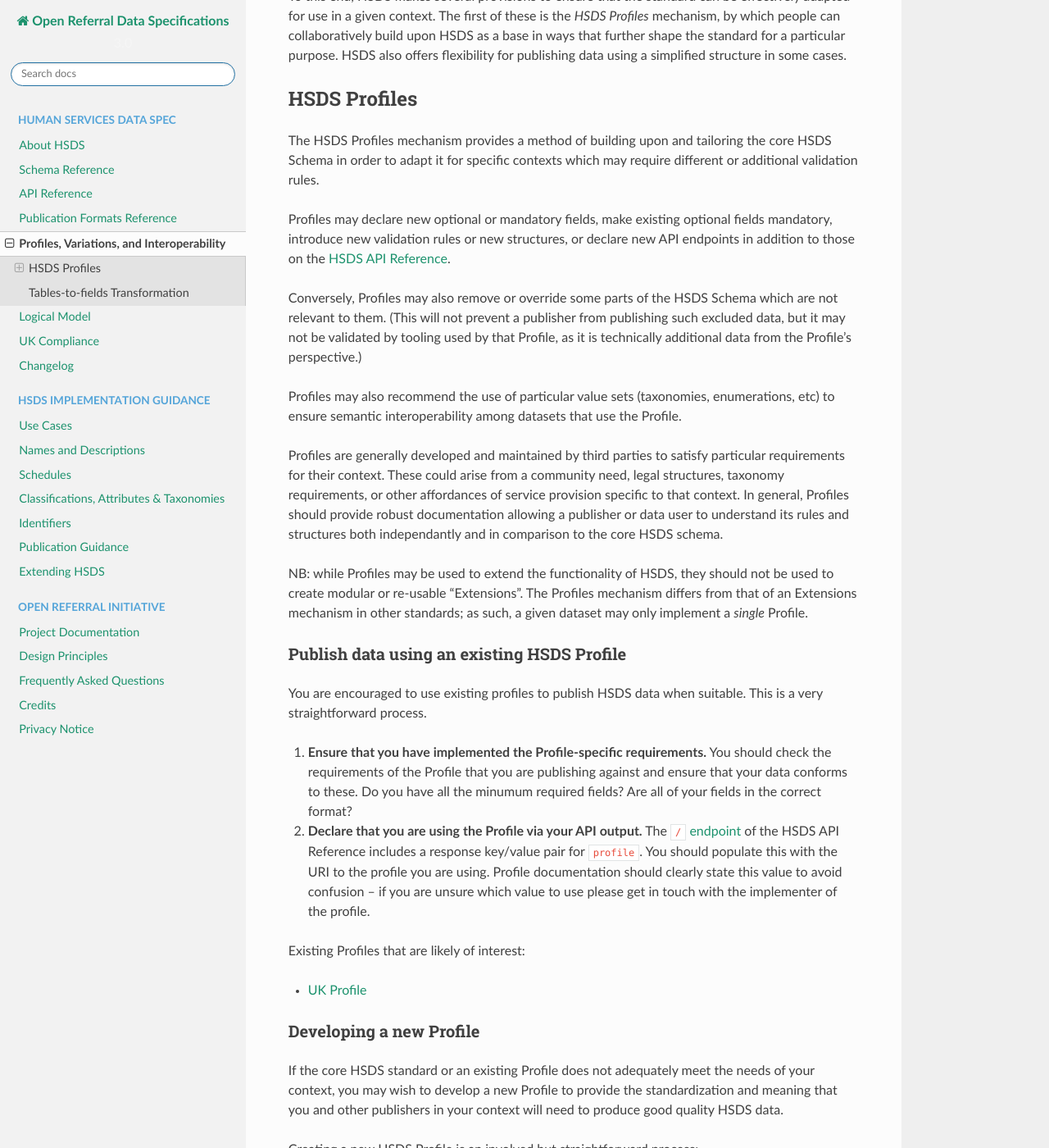
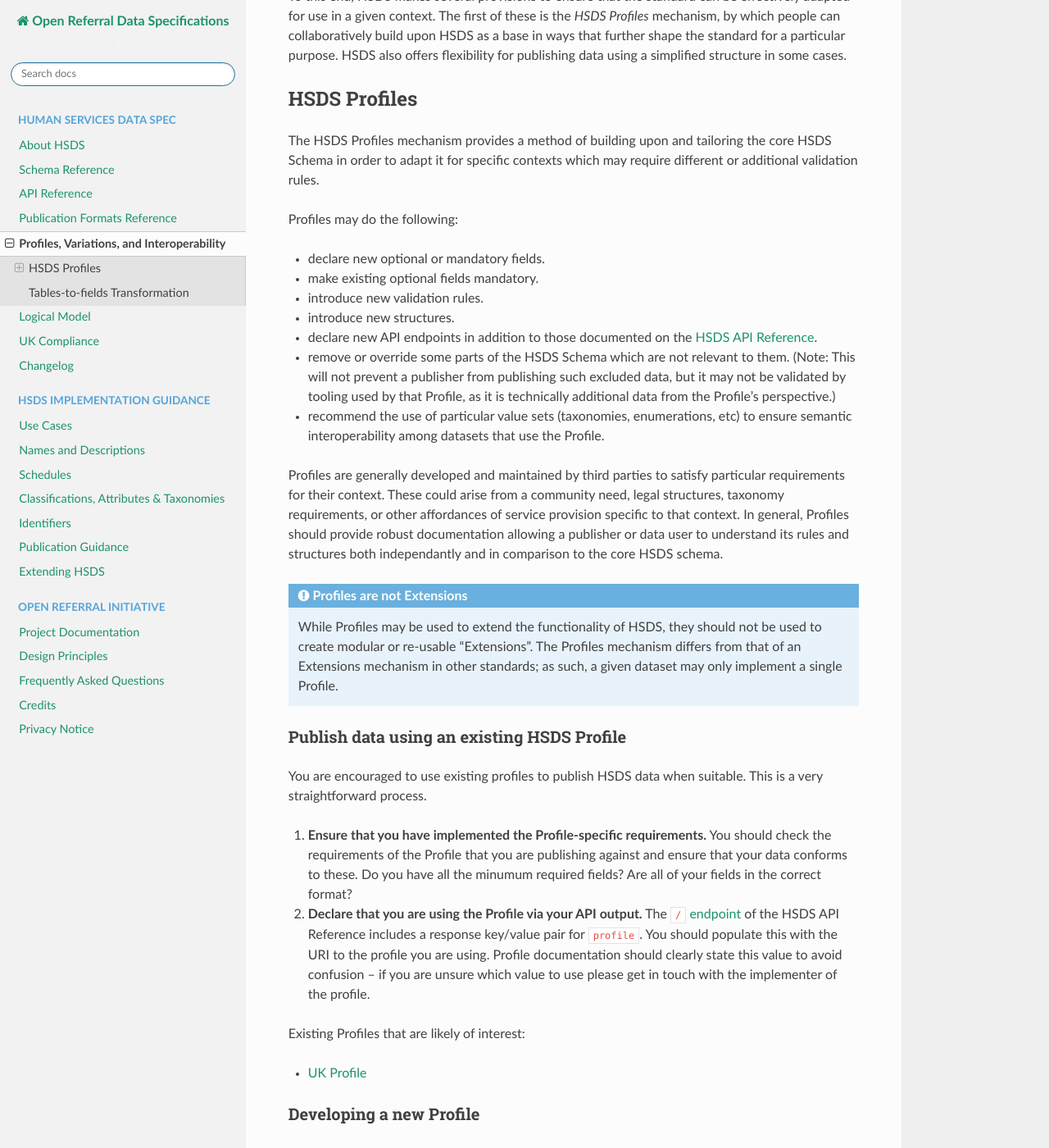
Before and after one commit to openreferral/specification, a Sphinx documentation site: the page built from docs/hsds/variations_interoperability.md, in a window 1280 px wide and 1400 px high, scrolled down 392 px. Shown: the whole window at 82% size. Built offline with Sphinx 7.4.7 and the Read the Docs theme 2.0.0, drawn with Linux system fonts in a browser that asks for light colours; a script that is not in the unit is left out; comment, search, counter and statistics services are not loaded; some of the changed text lies outside the part shown.

Commit message:
Amend Profiles documentation responding to DS comments

````diff
--- a/docs/hsds/variations_interoperability.md
+++ b/docs/hsds/variations_interoperability.md
@@ -12,15 +12,21 @@ To this end, HSDS makes several provisions to ensure that the standard can be ef
 
 The HSDS Profiles mechanism provides a method of building upon and tailoring the core HSDS Schema in order to adapt it for specific contexts which may require different or additional validation rules.
 
-Profiles may declare new optional or mandatory fields, make existing optional fields mandatory, introduce new validation rules or new structures, or declare new API endpoints in addition to those on the [HSDS API Reference](api_reference).
+Profiles may do the following:
 
-Conversely, Profiles may also remove or override some parts of the HSDS Schema which are not relevant to them. (This will not prevent a publisher from publishing such excluded data, but it may not be validated by tooling used by that Profile, as it is technically additional data from the Profile's perspective.)
-
-Profiles may also recommend the use of particular value sets (taxonomies, enumerations, etc) to ensure semantic interoperability among datasets that use the Profile.
+* declare new optional or mandatory fields.
+* make existing optional fields mandatory.
+* introduce new validation rules.
+* introduce new structures.
+* declare new API endpoints in addition to those documented on the [HSDS API Reference](api_reference).
+* remove or override some parts of the HSDS Schema which are not relevant to them. (Note: This will not prevent a publisher from publishing such excluded data, but it may not be validated by tooling used by that Profile, as it is technically additional data from the Profile's perspective.)
+* recommend the use of particular value sets (taxonomies, enumerations, etc) to ensure semantic interoperability among datasets that use the Profile.
 
 Profiles are generally developed and maintained by third parties to satisfy particular requirements for their context. These could arise from a community need, legal structures, taxonomy requirements, or other affordances of service provision specific to that context. In general, Profiles should provide robust documentation allowing a publisher or data user to understand its rules and structures both independantly and in comparison to the core HSDS schema.
 
-NB: while Profiles may be used to extend the functionality of HSDS, they should not be used to create modular or re-usable "Extensions". The Profiles mechanism differs from that of an Extensions mechanism in other standards; as such, a given dataset may only implement a *single* Profile.
+```{admonition} Profiles are not Extensions
+While Profiles may be used to extend the functionality of HSDS, they should not be used to create modular or re-usable "Extensions". The Profiles mechanism differs from that of an Extensions mechanism in other standards; as such, a given dataset may only implement a single Profile.
+```
 
 ### Publish data using an existing HSDS Profile
 
@@ -39,7 +45,7 @@ If the core HSDS standard or an existing Profile does not adequately meet the ne
 
 Creating a new HSDS Profile is an involved but straightforward process:
 
-1. **Engage and Discuss** with the community about which problems you're trying to solve and how best to address them. This may include people in the [wider Open Referral community](https://forum.openreferral.org/) and other implementors in your context who may want to contribute directly to your profile. Speaking to people who have implemented other HSDS Profiles may help you with thinking through some aspects of Profiles.
+1. **Engage and Discuss** with the community about which problems you're trying to solve and how best to address them. This may include people in the [wider Open Referral community](https://forum.openreferral.org/) and other implementors in your context who may want to contribute directly to your profile. Speaking to people who have implemented other HSDS Profiles may help you with thinking through common challenges when developing a new Profile.
 2. **Develop and Document** the Profile. All new Profiles should use the [Example Profile repository](https://github.com/openreferral/hsds_example_profile) as a starting point because it contains all of the tools required to generate your final Profile schemas as well as a basic documentation site. The Example Profile contains technical guidance and examples on creating a profile inside its README file. You may want to expand upon the basic documentation generated by the tools in the repository.
 3. **Share and Support** your new Profile! Make an announcement on the [HSDS forums](https://forum.openreferral.org/) and start producing data conforming to your Profile. If others are using your Profile, you may want to collaborate with them to plan changes to the Profile or answer questions by expanding your documentation.
 
````
